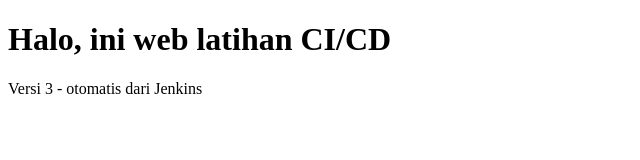
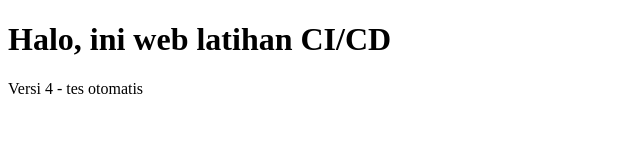
Before and after one commit to Shofi6011/latihan-cicd, a plain HTML site: page public/index.html in a window 1280 px wide. Shown: the full height of the page, 0-640 px from the left. Drawn offline with Linux system fonts and the light colour scheme.

Commit message:
Update version text in index.html

```diff
--- a/public/index.html
+++ b/public/index.html
@@ -6,6 +6,6 @@
 </head>
 <body>
     <h1>Halo, ini web latihan CI/CD</h1>
-    <p>Versi 3 - otomatis dari Jenkins</p>
+    <p>Versi 4 - tes otomatis</p>
 </body>
 </html>
```
